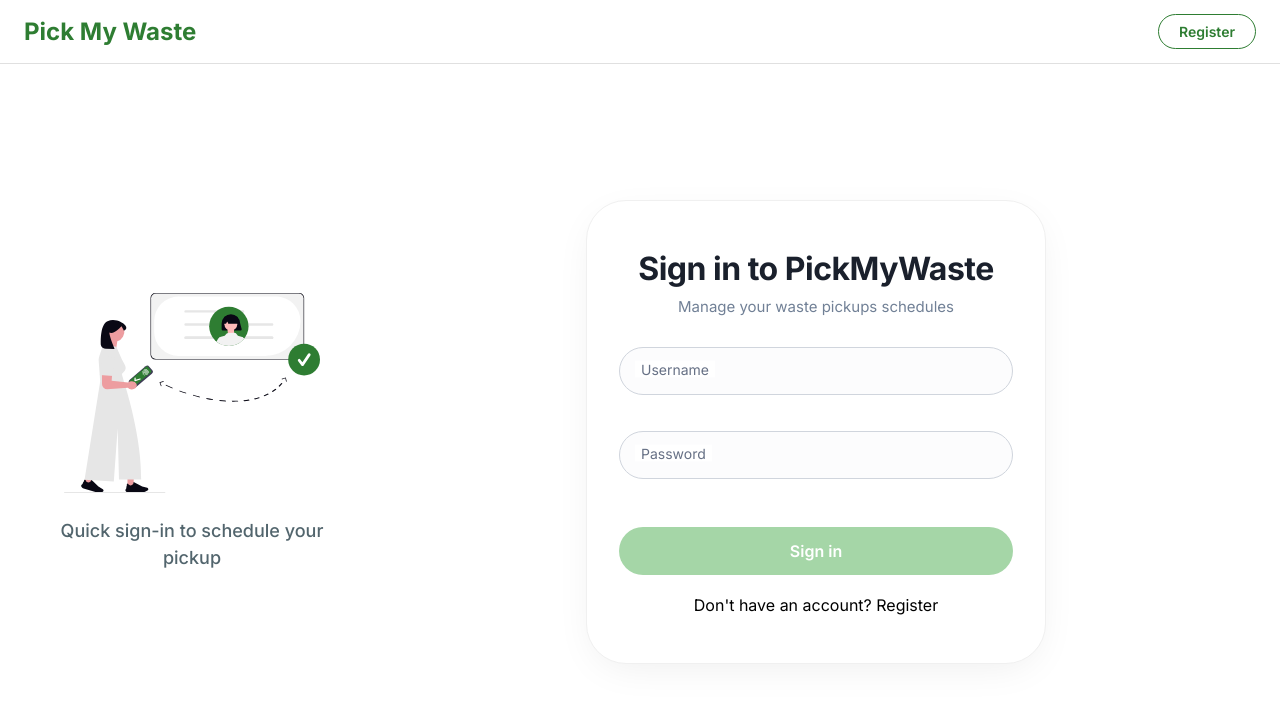
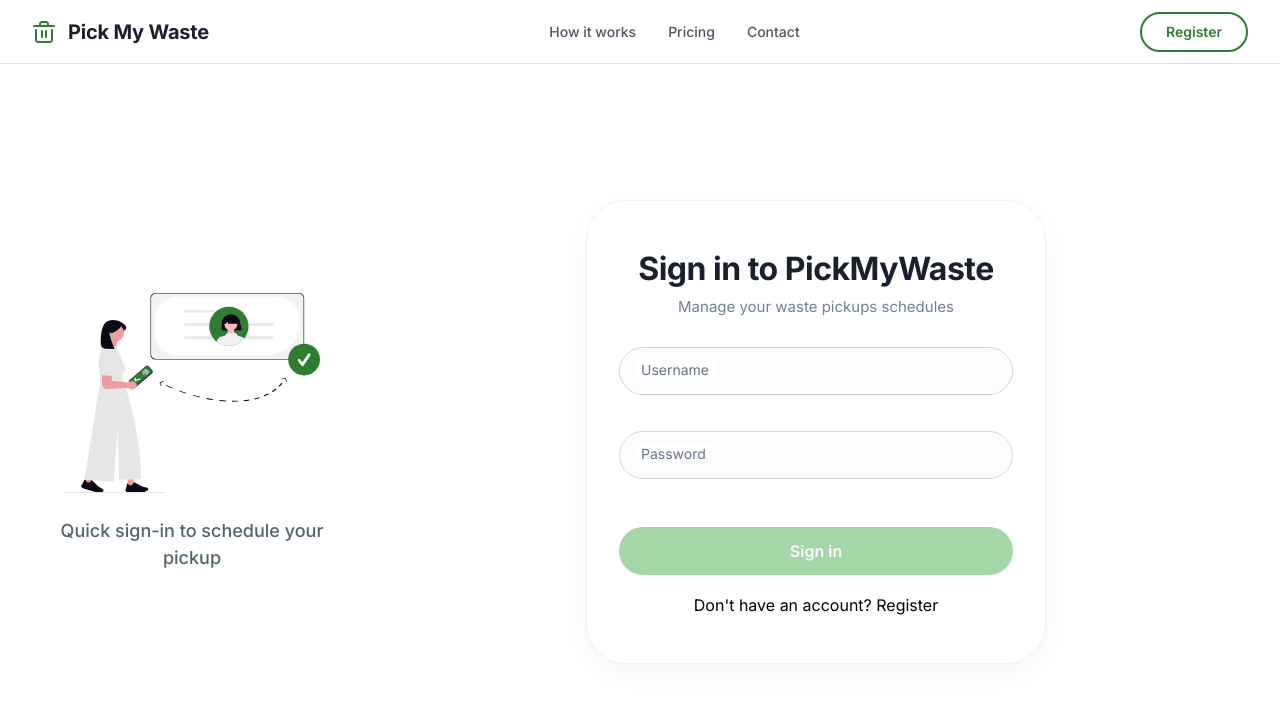
Before and after one commit to sonalsai/PickMyWaste, a React (Vite) app in the folder client/: page /login in a window 1280 px wide. Shown: the top 702 px of the page. Built offline with nearby package versions, Linux system fonts and the light colour scheme.

Commit message:
feat: implement login page and shared Navbar component

```diff
--- a/client/src/modules/Login/Login.jsx
+++ b/client/src/modules/Login/Login.jsx
@@ -2,6 +2,7 @@ import "./Login.scss";
 import LoginForm from "./LoginForm";
 import AuthenticationSvg from "../../assets/images/undraw_authentication.svg";
 import DeliveryTruckSvg from "../../assets/images/undraw_delivery-truck.svg";
+import Navbar from "../../shared/components/Navbar/Navbar";
 import { useNavigate } from "react-router-dom";
 
 const Login = () => {
@@ -9,14 +10,7 @@ const Login = () => {
 
   return (
     <div className="loginPage">
-      <header>
-        <div className="navbar">
-          <h1>Pick My Waste</h1>
-          <button className="registerBtn" onClick={() => navigate("/register")}>
-            Register
-          </button>
-        </div>
-      </header>
+      <Navbar showLinks={true} />
       <main>
         <div className="banner left-banner">
           <img src={AuthenticationSvg} alt="" />
--- a/client/src/modules/Login/Login.scss
+++ b/client/src/modules/Login/Login.scss
@@ -7,52 +7,6 @@
   user-select: none;
   overflow-x: hidden;
   overflow-y: auto;
-
-  header {
-    width: 100%;
-    height: 64px;
-    background-color: #ffffff;
-    border-bottom: 1px solid #e0e0e0;
-    position: sticky;
-    top: 0;
-    z-index: 50;
-    display: flex;
-    justify-content: center;
-    padding: 0 24px;
-
-    .navbar {
-      display: flex;
-      justify-content: space-between;
-      align-items: center;
-      width: 100%;
-      max-width: 1440px;
-      height: 100%;
-
-      h1 {
-        font-weight: 700;
-        font-size: 24px;
-        color: #2e7d32;
-        margin: 0;
-      }
-
-      .registerBtn {
-        background-color: transparent;
-        border: 1px solid #2e7d32; // Defined border
-        color: #2e7d32;
-        padding: 8px 20px;
-        border-radius: 40px;
-        font-family: inherit;
-        font-weight: 600;
-        font-size: 14px;
-        cursor: pointer;
-        transition: all 0.2s ease;
-
-        &:hover {
-          background-color: #f1f8e9; // 50 green tint
-        }
-      }
-    }
-  }
 
   main {
     flex: 1;
@@ -220,26 +174,6 @@
 
   // Mobile (max 767px)
   @media (max-width: 767px) {
-    header {
-      height: 56px;
-      padding: 0 16px;
-
-      .navbar {
-        h1 {
-          font-size: 20px;
-        }
-        .registerBtn {
-          border: none;
-          padding: 0;
-          font-size: 14px;
-          &:hover {
-            background: none;
-            text-decoration: underline;
-          }
-        }
-      }
-    }
-
     main {
       padding: 16px;
       gap: 0;
--- a/client/src/modules/Login/LoginForm.jsx
+++ b/client/src/modules/Login/LoginForm.jsx
@@ -13,8 +13,6 @@ const LoginForm = () => {
     console.log("Login data:", data);
     // call API here
   };
-
-  console.log(isSubmitting);
 
   return (
     <form className="loginForm" onSubmit={handleSubmit(onSubmit)}>
--- /dev/null
+++ b/client/src/shared/components/Navbar/Navbar.jsx
@@ -0,0 +1,86 @@
+import React from "react";
+import { useNavigate } from "react-router-dom";
+import "./Navbar.scss";
+
+const Navbar = ({ showLinks = false }) => {
+  const navigate = useNavigate();
+
+  return (
+    <header className="app-navbar">
+      <div className="navbar-content">
+        <div
+          className="logo-section"
+          onClick={() => navigate("/")}
+          style={{ cursor: "pointer" }}
+        >
+          {/* Simple Bin/Recycle Icon */}
+          <svg
+            width="24"
+            height="24"
+            viewBox="0 0 24 24"
+            fill="none"
+            xmlns="http://www.w3.org/2000/svg"
+            className="logo-icon"
+          >
+            <path
+              d="M4 10V20C4 20.5304 4.21071 21.0391 4.58579 21.4142C4.96086 21.7893 5.46957 22 6 22H18C18.5304 22 19.0391 21.7893 19.4142 21.4142C19.7893 21.0391 20 20.5304 20 20V10"
+              stroke="currentColor"
+              strokeWidth="2"
+              strokeLinecap="round"
+              strokeLinejoin="round"
+            />
+            <path
+              d="M2 6H22"
+              stroke="currentColor"
+              strokeWidth="2"
+              strokeLinecap="round"
+              strokeLinejoin="round"
+            />
+            <path
+              d="M8 6V4C8 3.46957 8.21071 2.96086 8.58579 2.58579C8.96086 2.21071 9.46957 2 10 2H14C14.5304 2 15.0391 2.21071 15.4142 2.58579C15.7893 2.96086 16 3.46957 16 4V6"
+              stroke="currentColor"
+              strokeWidth="2"
+              strokeLinecap="round"
+              strokeLinejoin="round"
+            />
+            <path
+              d="M10 11V17"
+              stroke="currentColor"
+              strokeWidth="2"
+              strokeLinecap="round"
+              strokeLinejoin="round"
+            />
+            <path
+              d="M14 11V17"
+              stroke="currentColor"
+              strokeWidth="2"
+              strokeLinecap="round"
+              strokeLinejoin="round"
+            />
+          </svg>
+          <span className="brand-name">Pick My Waste</span>
+        </div>
+
+        {showLinks && (
+          <nav className="nav-links">
+            <a href="/how-it-works">How it works</a>
+            <a href="/pricing">Pricing</a>
+            <a href="/contact">Contact</a>
+          </nav>
+        )}
+
+        <div className="actions">
+          <button
+            className="register-btn"
+            onClick={() => navigate("/register")}
+          >
+            <span className="btn-text">Register</span>
+            <span className="btn-arrow">Register &rarr;</span>
+          </button>
+        </div>
+      </div>
+    </header>
+  );
+};
+
+export default Navbar;
--- /dev/null
+++ b/client/src/shared/components/Navbar/Navbar.scss
@@ -0,0 +1,139 @@
+.app-navbar {
+  width: 100%;
+  height: 64px;
+  background-color: #ffffff;
+  border-bottom: 1px solid #e0e0e0;
+  position: sticky;
+  top: 0;
+  z-index: 100;
+  display: flex;
+  justify-content: center;
+  align-items: center;
+  padding: 0 32px;
+
+  // Ensure edge-to-edge feel, no rounded card look
+  box-shadow: none;
+
+  .navbar-content {
+    width: 100%;
+    max-width: 1440px;
+    display: flex;
+    justify-content: space-between;
+    align-items: center;
+
+    .logo-section {
+      display: flex;
+      align-items: center;
+      gap: 12px;
+      color: #2e7d32;
+
+      .logo-icon {
+        width: 24px;
+        height: 24px;
+        // Inherits color
+      }
+
+      .brand-name {
+        font-family: "Inter", system-ui, sans-serif;
+        font-weight: 700; // Bold but not heavy
+        font-size: 20px;
+        color: #1a202c;
+        letter-spacing: -0.01em;
+      }
+    }
+
+    .nav-links {
+      display: flex;
+      gap: 32px;
+
+      a {
+        text-decoration: none;
+        color: #4b5563;
+        font-family: "Inter", system-ui, sans-serif;
+        font-weight: 500;
+        font-size: 14px;
+        transition: color 0.2s;
+
+        &:hover {
+          color: #2e7d32;
+        }
+      }
+    }
+
+    .actions {
+      .register-btn {
+        height: 40px;
+        padding: 0 24px;
+        border: 2px solid #2e7d32; // Slightly thicker border as requested
+        border-radius: 999px; // Fully rounded
+        background-color: transparent;
+        color: #2e7d32;
+        font-family: "Inter", system-ui, sans-serif;
+        font-weight: 600;
+        font-size: 14px;
+        cursor: pointer;
+        transition: all 0.2s ease;
+        display: flex;
+        align-items: center;
+        justify-content: center;
+
+        &:hover {
+          background-color: #f1f8e9; // Soft green tint
+        }
+
+        &:active {
+          transform: scale(0.98);
+        }
+
+        .btn-text {
+          display: block;
+        }
+        .btn-arrow {
+          display: none;
+        }
+      }
+    }
+  }
+
+  // Mobile Styles
+  @media (max-width: 767px) {
+    height: 56px; // Shorter header on mobile
+    padding: 0 16px;
+
+    .navbar-content {
+      .logo-section {
+        .brand-name {
+          font-size: 18px;
+        }
+      }
+
+      .nav-links {
+        display: none; // Hide extra links on mobile
+      }
+
+      .actions {
+        .register-btn {
+          border: none;
+          padding: 0;
+          height: auto;
+          color: #2e7d32;
+          font-size: 14px;
+          border-radius: 0;
+
+          &:hover {
+            background: transparent;
+            text-decoration: underline;
+          }
+
+          .btn-text {
+            display: none;
+          }
+          .btn-arrow {
+            display: block;
+            white-space: nowrap;
+          }
+        }
+      }
+    }
+  }
+}
```
